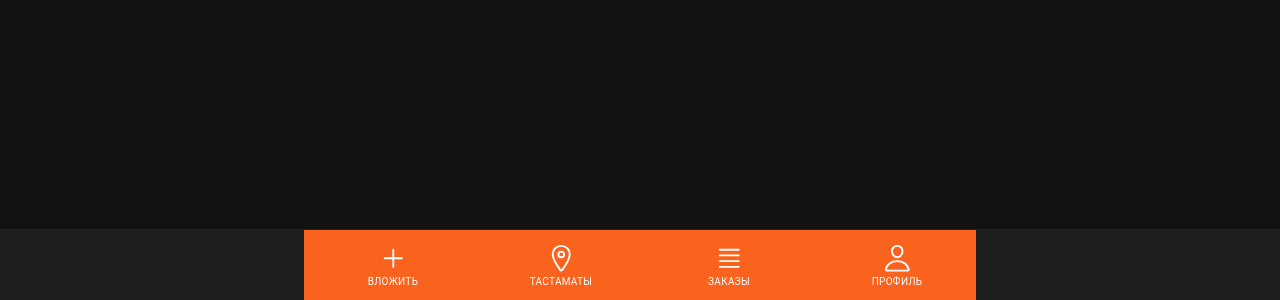
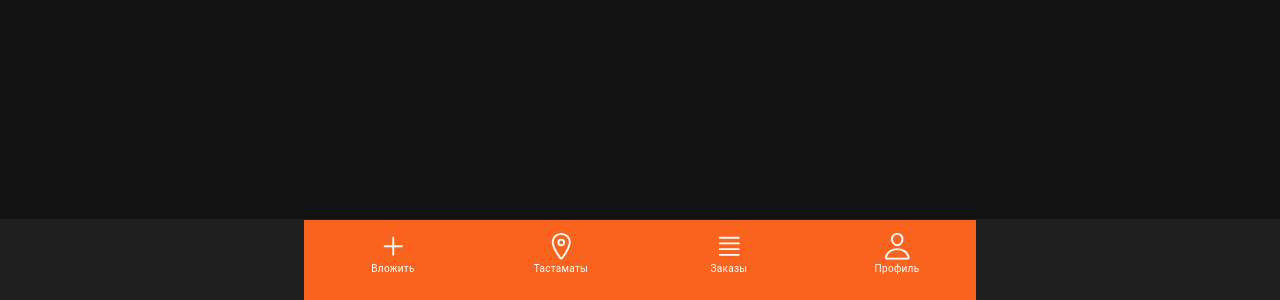
Before and after one commit to DiZiNnEs/tastamat-tz, a React (Vite) app: page /tab1 in a window 1280 px wide. Shown: the part 500-800 px from the top of the page. Built offline with nearby package versions, Linux system fonts and the light colour scheme.

Commit message:
fix: add style for upp bottom menu

```diff
--- a/src/App.tsx
+++ b/src/App.tsx
@@ -60,19 +60,19 @@ const App: React.FC = () => (
         <IonTabBar slot="bottom">
           <IonTabButton tab="tab1" href="/orders">
             <IonIcon aria-hidden="true" icon={addOutline} />
-            <IonLabel>ВЛОЖИТЬ</IonLabel>
+            <IonLabel>Вложить</IonLabel>
           </IonTabButton>
           <IonTabButton tab="tab2" href="/tab2">
             <IonIcon aria-hidden="true" icon={locationOutline} />
-            <IonLabel>ТАСТАМАТЫ</IonLabel>
+            <IonLabel>Тастаматы</IonLabel>
           </IonTabButton>
           <IonTabButton tab="tab3" href="/tab3">
             <IonIcon aria-hidden="true" icon={reorderFourOutline} />
-            <IonLabel>ЗАКАЗЫ</IonLabel>
+            <IonLabel>Заказы</IonLabel>
           </IonTabButton>
           <IonTabButton tab="tab4" href="/tab4">
             <IonIcon aria-hidden="true" icon={personOutline} />
-            <IonLabel>ПРОФИЛЬ</IonLabel>
+            <IonLabel>Профиль</IonLabel>
           </IonTabButton>
         </IonTabBar>
       </IonTabs>
--- a/src/theme/style.css
+++ b/src/theme/style.css
@@ -5,8 +5,7 @@ ion-tab-button {
   --padding-end: 0px;
   --padding-start: 10px;
   --padding-bottom: 0px;
-  --margin-left: 0px;
-  --margin-right: 0px;
+  padding: 0 0 15px;
   ion-icon {
     font-size: 30.5px;
   }
@@ -17,5 +16,6 @@ ion-tab-bar {
   flex-direction: row;
   align-items: center;
   justify-content: center;
-  height: 70px;
+  height: 80px;
+  text-transform: uppercase;
 }
```
